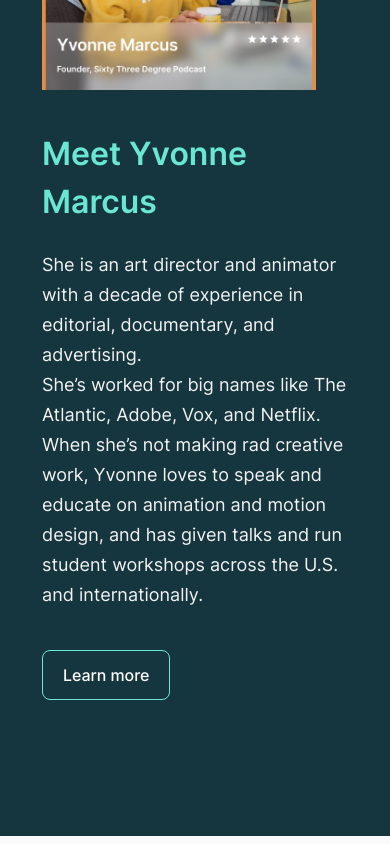
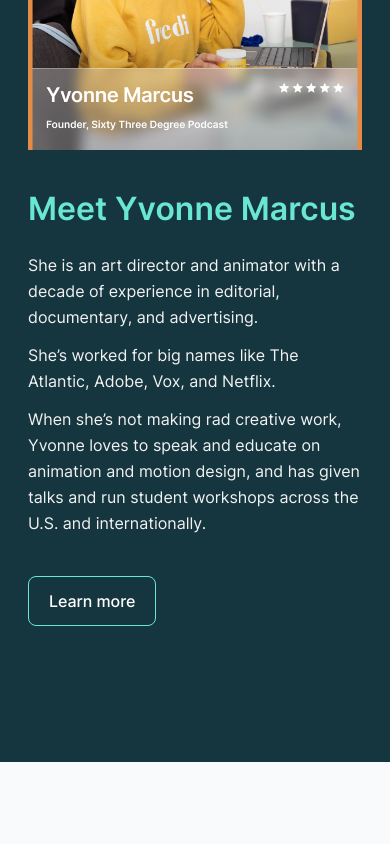
Before and after one commit to Yaasir024/63-degree-podcast, a Vue app: page / in a window 390 px wide. Shown: the part 3440-4284 px from the top of the page. Built offline with nearby package versions, Linux system fonts and the light colour scheme.

Commit message:
/abput page responsiveness fix

```diff
--- a/src/components/home/About.vue
+++ b/src/components/home/About.vue
@@ -1,25 +1,34 @@
 <template>
-    <section class="bg-63-dark-green px-[42px] md:px-[64px] xl:px-[112px] py-[96px]">
+    <section class="bg-63-dark-green px-[28px] xs:px-[42px] md:px-[64px] xl:px-[112px] py-[96px]">
         <div class="flex w-full flex-wrap">
-            <div class="flex-full lg:flex-50% pr-[32px] xl:pr-[64px]">
+            <div class="flex-full lg:flex-50% lg:pr-[32px] xl:pr-[64px]">
                 <img src="@/assets/images/home/about.png" alt="" class="">
             </div>
             <div class="flex-full lg:flex-50%  py-[40px]">
-                <h3 class="text-[32px] md:text-[48px] leading-[48px] md:leading-[60px] font-semibold text-[#6AE6D4]">
+                <h3 class="text-[32px] md:text-[48px] leading-[38px] md:leading-[60px] font-semibold text-[#6AE6D4]">
                     Meet Yvonne Marcus
                 </h3>
 
-                <div class="mt-[24px] text-[18px] md:text-[24px] leading-[30px] lg:max-w-[480px] text-[#F2F2F2]">
-                    She is an art director and animator with a decade of experience in editorial, documentary, and
-                    advertising.
-                    <br>
-                    She’s worked for big names like The Atlantic, Adobe, Vox, and Netflix.
-                    <br>
-                    When she’s not making rad creative work, Yvonne loves to speak and educate on animation and motion
-                    design, and has given talks and run student workshops across the U.S. and internationally.
+                <div
+                    class="mt-[24px] text-base sm:text-[18px] md:text-[24px] leading-[26px] sm:leading-[30px] lg:max-w-[480px] text-[#F2F2F2]">
+                    <p class="mb-3">
+                        She is an art director and animator with a decade of experience in editorial, documentary, and
+                        advertising.
+                    </p>
+                    <p class="mb-3">
+                        She’s worked for big names like The Atlantic, Adobe, Vox, and Netflix.
+                    </p>
+                    <p class="mb-3">
+                        When she’s not making rad creative work, Yvonne loves to speak and educate on animation and motion
+                        design, and has given talks and run student workshops across the U.S. and internationally.
+                    </p>
                 </div>
                 <div class="mt-[40px]">
-                    <button class="text-base leading-[24px] font-medium rounded-lg border border-[#6AE6D4] text-white px-[20px] py-[12px]">Learn more</button>
+                    <RouterLink to="/contact">
+                        <button
+                            class="text-base leading-[24px] font-medium rounded-lg border border-[#6AE6D4] text-white px-[20px] py-[12px]">Learn
+                            more</button>
+                    </RouterLink>
                 </div>
             </div>
         </div>
```
